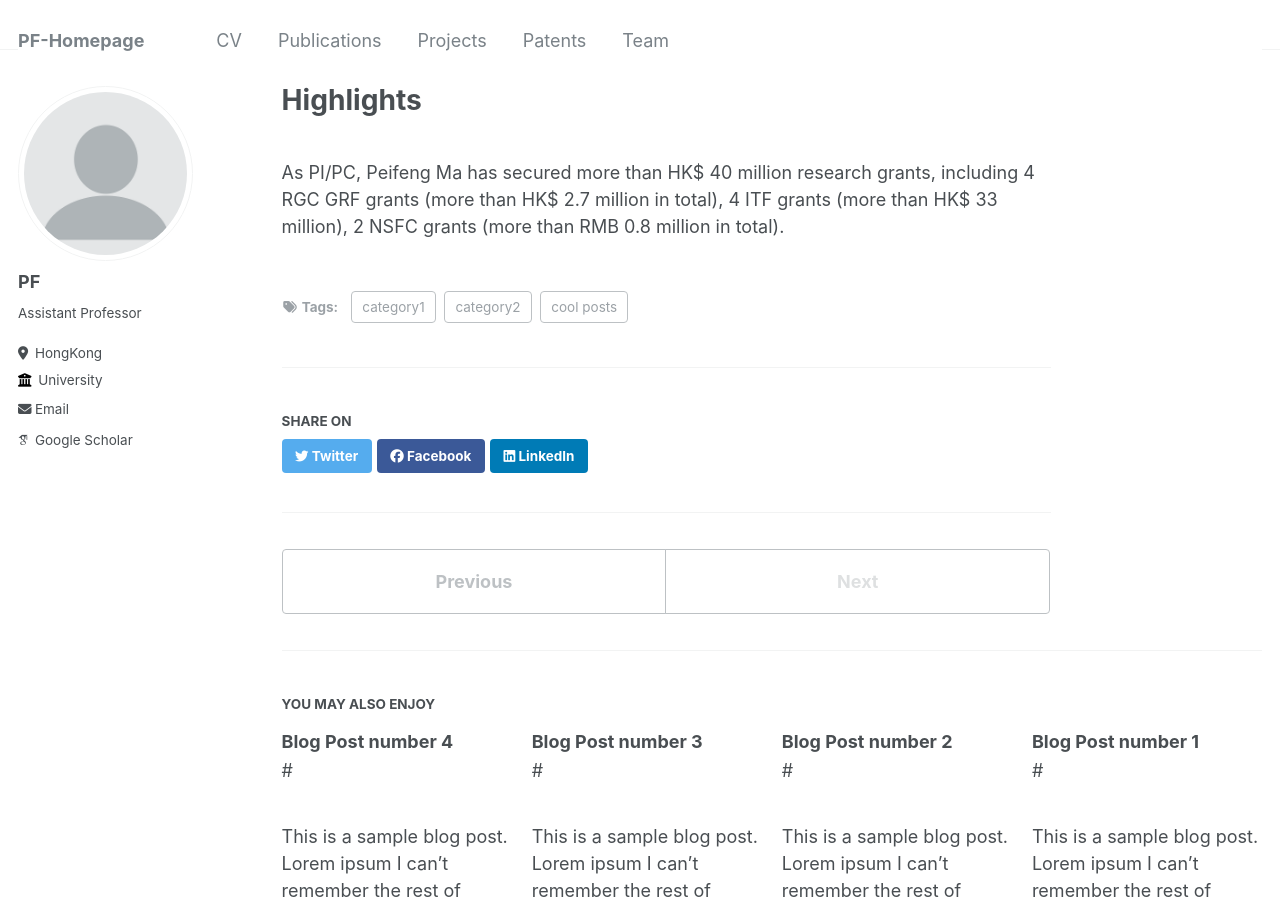
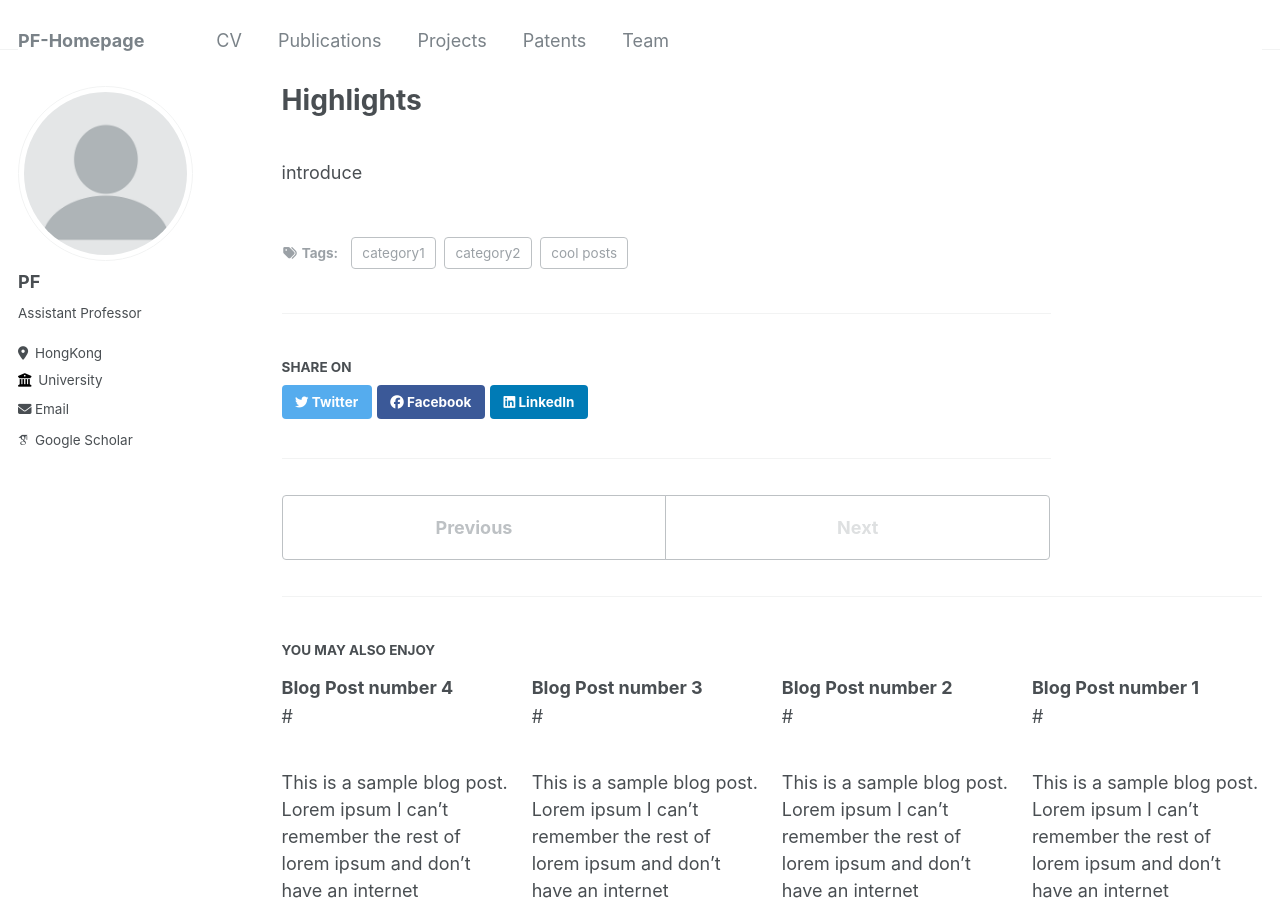
Before and after one commit to pfMA03/peifengMa, a Jekyll site: the page built from _posts/2199-01-01-future-post.md, in a window 1280 px wide and 900 px high. Built offline with Jekyll 4.4.1, drawn with Linux system fonts in a browser that asks for light colours; some web fonts are replaced.

Commit message:
Update 2199-01-01-future-post.md

```diff
--- a/_posts/2199-01-01-future-post.md
+++ b/_posts/2199-01-01-future-post.md
@@ -7,4 +7,4 @@ tags:
   - category2
 ---
 
-As PI/PC, Peifeng Ma has secured more than HK$ 40 million research grants, including 4 RGC GRF grants (more than HK$ 2.7 million in total), 4 ITF grants (more than HK$ 33 million), 2 NSFC grants (more than RMB 0.8 million in total).
+introduce
```
